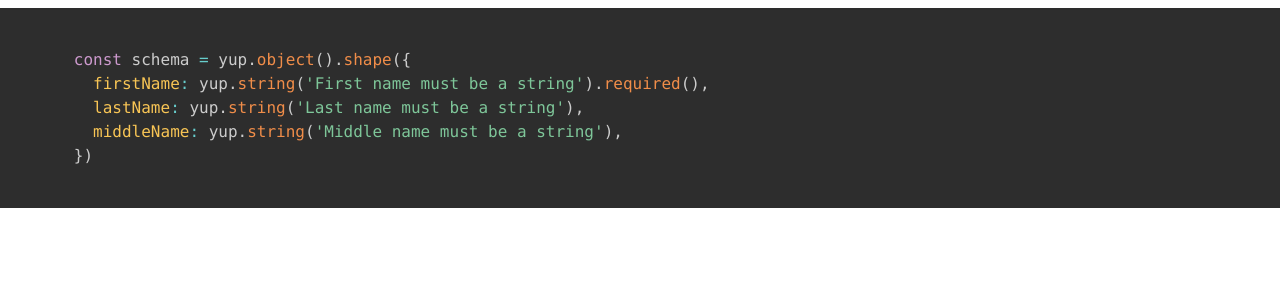
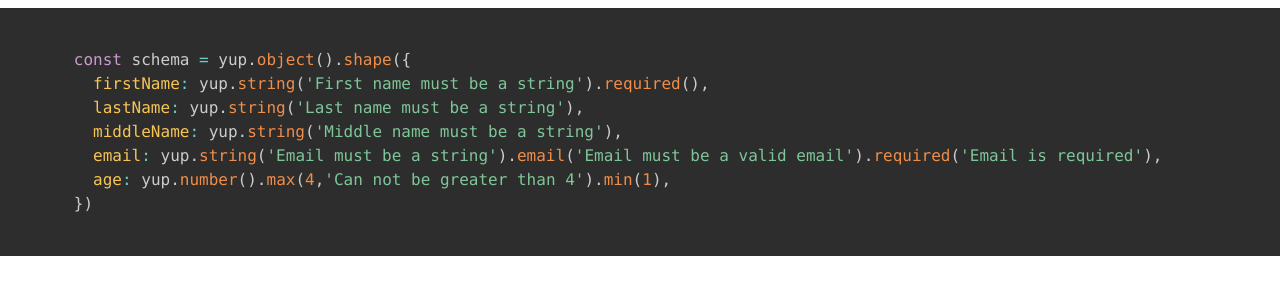
Before and after one commit to daveOnactive/validator-schema-builder, a React (Create React App) app: page / in a window 1280 px wide. Shown: the top 300 px of the page. Built offline with nearby package versions, Linux system fonts and the light colour scheme; a small style sheet from the web is missing.

Commit message:
update schemaTypeGenerator function

```diff
--- a/src/data/validator.ts
+++ b/src/data/validator.ts
@@ -31,5 +31,41 @@
         message: 'Middle name must be a string'
       }
     ]
-  }
+  },
+  {
+    name: 'email',
+    validator: [
+      {
+        type: 'string',
+        message: 'Email must be a string'
+      },
+      {
+        type: 'email',
+        message: 'Email must be a valid email'
+      },
+      {
+        type: 'required',
+        message: 'Email is required'
+      }
+    ]
+  },
+  {
+    name: 'age',
+    validator: [
+      {
+        type: 'number',
+        message: ''
+      },
+      {
+        type: 'max',
+        message: `Can not be greater than 4`,
+        value: 4
+      },
+      {
+        type: 'min',
+        message: '',
+        value: 1
+      }
+    ]
+  },
 ];
--- a/src/libs/requiredType.ts
+++ /dev/null
@@ -1,17 +0,0 @@
-import { ValidatorType } from '../types';
-
-type requiredTypeParams = {
-  message: string,
-  validator: ValidatorType
-}
-
-const requiredType = ({message, validator}: requiredTypeParams): string => {
-  switch(validator) {
-    case 'yup':
-      return !!message ? `.required('${message}')` : '.required()'
-    default:
-      return '';
-  }
-};
-
-export default requiredType
--- /dev/null
+++ b/src/libs/schemaTypeGenerator.ts
@@ -0,0 +1,12 @@
+import { ValidationTypeParams } from '../types';
+
+const schemaTypeGenerator = ({ message, validator, value, type }: ValidationTypeParams): string => {
+  switch (validator) {
+    case 'yup':
+      return !!message ? `.${type}(${value || ''}${value ? ',' : ''}'${message}')` : `.${type}(${value || ''})`
+    default:
+      return '';
+  }
+};
+
+export default schemaTypeGenerator
--- a/src/libs/schemaValue.ts
+++ b/src/libs/schemaValue.ts
@@ -1,21 +1,14 @@
-import stringType from './stringType';
 import { validatorArr } from '../interfaces';
 import { ValidatorType } from '../types';
-import requiredType from './requiredType';
+import schemaTypeGenerator from './schemaTypeGenerator';
 
 const schemaValue = (validators: validatorArr[], validatorType: ValidatorType) => {
   const value = [];
-  for(const {type, message} of validators) {
-    switch(type) {
-      case 'string':
-        value.push(stringType({validator: validatorType, message}));
-        break;
-      case 'required':
-        value.push(requiredType({validator: validatorType, message}));
-        break;
-      default:
-        return '';
-    }
+  for (const validator of validators) {
+    value.push(schemaTypeGenerator({
+      ...validator,
+      validator: validatorType
+    }));
   }
   return value.join(``);
 };
--- a/src/libs/stringType.ts
+++ /dev/null
@@ -1,17 +0,0 @@
-import { ValidatorType } from '../types';
-
-type stringTypeParams = {
-  message: string,
-  validator: ValidatorType
-}
-
-const stringType = ({message, validator}: stringTypeParams): string => {
-  switch(validator) {
-    case 'yup':
-      return !!message ? `.string('${message}')` : 'string()'
-    default:
-      return '';
-  }
-};
-
-export default stringType
--- /dev/null
+++ b/src/types/SchemaValidators.ts
@@ -0,0 +1 @@
+export type SchemaValidators = 'string' | 'required' | 'email' | 'max' | 'min' | 'number' | 'positive' | 'url' | 'date' | 'integer';
--- a/src/types/index.ts
+++ b/src/types/index.ts
@@ -1 +1,3 @@
-export * from './ValidatorType'
+export * from './ValidatorType';
+export * from './ValidationTypeParams';
+export * from './SchemaValidators';
```
Also changed, not shown: src/interfaces/Validator.ts (+5 -2 lines), src/types/ValidationTypeParams.ts (added, +8 -0 lines).
